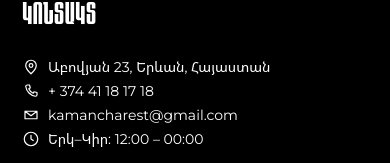
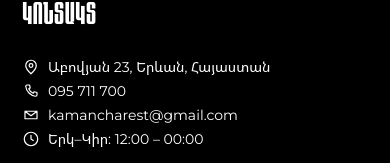
Before and after one commit to neetrino/restormania, a Next.js app: page / in a window 390 px wide. Shown: the part 2117-2280 px from the top of the page. Built offline with nearby package versions, Linux system fonts and the light colour scheme; no server answers.

Commit message:
Update footer contact information: change WhatsApp link and phone number for improved accuracy.

```diff
--- a/src/components/footer/Footer.tsx
+++ b/src/components/footer/Footer.tsx
@@ -75,7 +75,7 @@ const SOCIAL_LINKS = [
     height: 26,
   },
   {
-    href: "https://wa.me/37441181718",
+    href: "https://wa.me/37495711700",
     label: "WhatsApp",
     src: "/assets/social-whatsapp.svg",
     width: 26,
@@ -153,7 +153,7 @@ export function Footer() {
             <div className={styles.contactInfo}>
               <ContactLine icon="pin">{t.footer.address}</ContactLine>
               <ContactLine icon="phone">
-                <a href="tel:+37441181718">+ 374 41 18 17 18</a>
+                <a href="tel:+37495711700">095 711 700</a>
               </ContactLine>
               <ContactLine icon="mail">
                 <a href="mailto:kamancharest@gmail.com">kamancharest@gmail.com</a>
```
